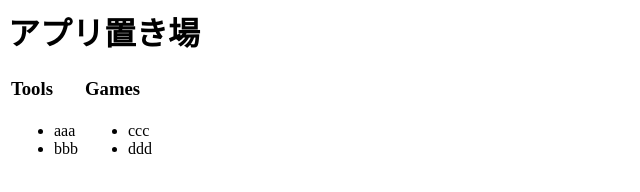
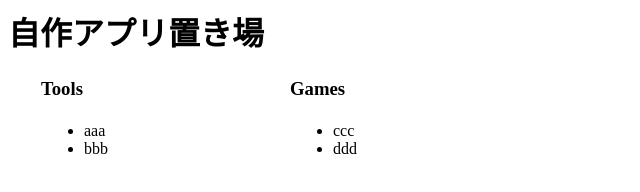
Before and after one commit to mzk-wt/apps, a plain HTML site: page docs/index.html in a window 1280 px wide. Shown: the whole page, without its empty margins (0-640 px from the left). Drawn offline with nearby package versions, Linux system fonts and the light colour scheme.

Commit message:
index.htmlの基盤完成

```diff
--- a/docs/css/common.css
+++ b/docs/css/common.css
@@ -2,16 +2,25 @@ h1 {
 
 }
 
-.contents-area {
+h3 {
 
 }
 
+.contents-area {
+    width: 500px;
+    margin-left: 30px;
+}
+
 .table {
+    width: 100%;
+}
 
+.table-col {
+    width: 50%;
 }
 
 .table-borderless {
-
+    border: 0;
 }
 
 .table-scrollable {
--- a/docs/index.html
+++ b/docs/index.html
@@ -1,19 +1,19 @@
 <html>
 <head>
     <title>WTApps</title>
-    <style rel="stylesheet" href="./css/common.css"></style>
+    <link rel="stylesheet" href="./css/common.css">
     <script src="https://cdn.jsdelivr.net/npm/vue@2.6.12/dist/vue.js"></script>
     <script src="https://unpkg.com/axios/dist/axios.min.js"></script>
 </head>
 <body>
     <div id="vue-element">
-        <h1>アプリ置き場</h1>
+        <h1>自作アプリ置き場</h1>
         <div class="contents-area">
             <table class="table">
                 <tr>
-                    <td width="50%">
+                    <td class="table-col">
                         <h3>Tools</h3>
-                        <table class="table-scrollable table-borderless">
+                        <table class="table table-scrollable table-borderless">
                             <tr>
                                 <td>
                                     <ul id="tools-list">
@@ -23,9 +23,9 @@
                             </tr>
                         </table>
                     </td>
-                    <td width="50%">
+                    <td class="table-col">
                         <h3>Games</h3>
-                        <table class="table-scrollable table-borderless">
+                        <table class="table table-scrollable table-borderless">
                             <tr>
                                 <td>
                                     <ul id="games-list">
```
